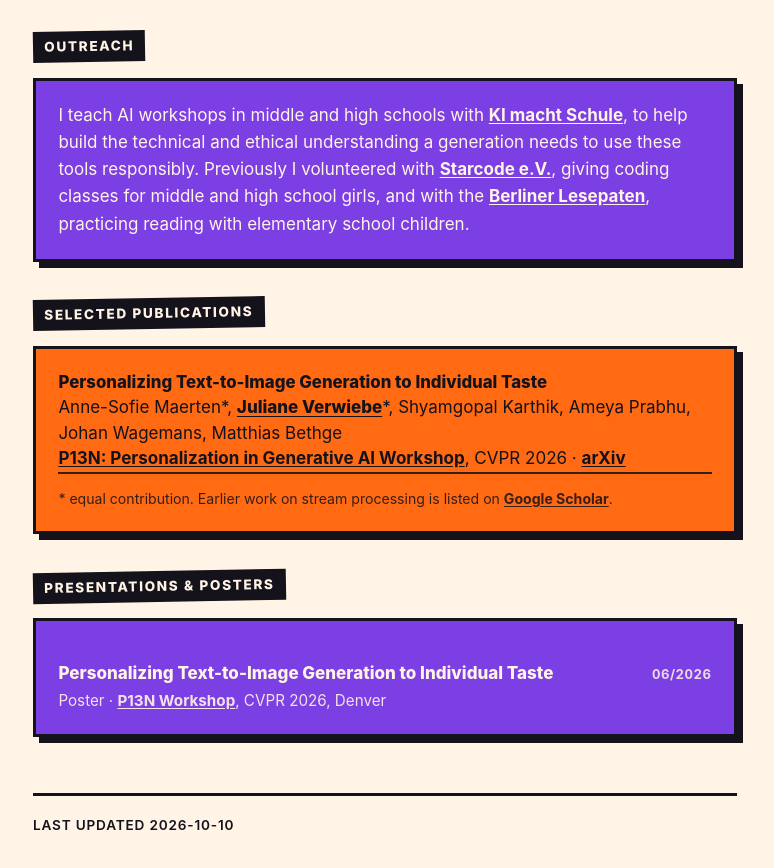
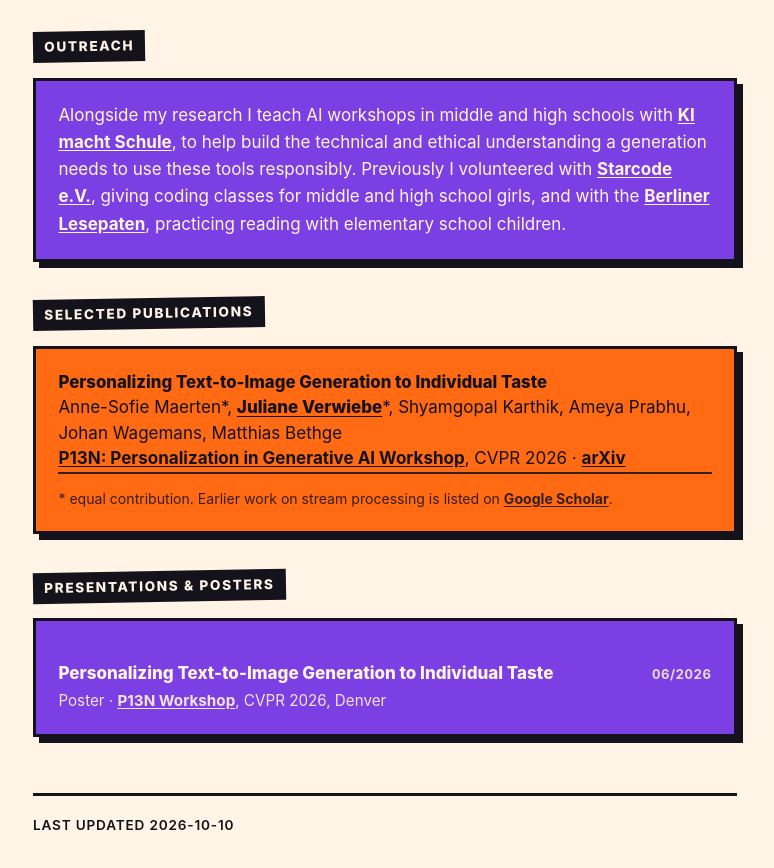
Before and after one commit to julianev/julianev.github.io, a plain HTML site: page index.html in a window 1280 px wide. Shown: the part 1124-1992 px from the top of the page, without its empty margins (255-1029 px from the left). Drawn offline with Linux system fonts and the light colour scheme.

Commit message:
Outreach: keep 'alongside my research' as the sentence opener

```diff
--- a/index.html
+++ b/index.html
@@ -47,7 +47,7 @@
   <section>
     <h2>Outreach</h2>
     <div class="card purple">
-      <p>I teach AI workshops in middle and high schools with <a href="https://ki-macht-schule.de/">KI macht Schule</a>, to help build the technical and ethical understanding a generation needs to use these tools responsibly. Previously I volunteered with <a href="https://www.starcode.de/">Starcode e.V.</a>, giving coding classes for middle and high school girls, and with the <a href="https://lesepaten.berlin/">Berliner Lesepaten</a>, practicing reading with elementary school children.</p>
+      <p>Alongside my research I teach AI workshops in middle and high schools with <a href="https://ki-macht-schule.de/">KI macht Schule</a>, to help build the technical and ethical understanding a generation needs to use these tools responsibly. Previously I volunteered with <a href="https://www.starcode.de/">Starcode e.V.</a>, giving coding classes for middle and high school girls, and with the <a href="https://lesepaten.berlin/">Berliner Lesepaten</a>, practicing reading with elementary school children.</p>
     </div>
   </section>
 
```
